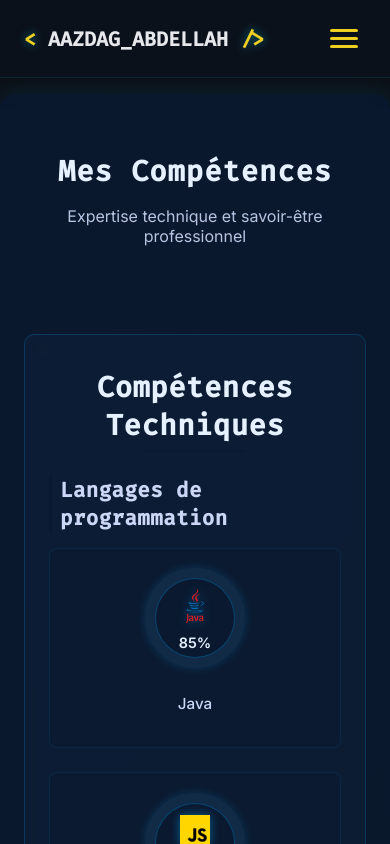
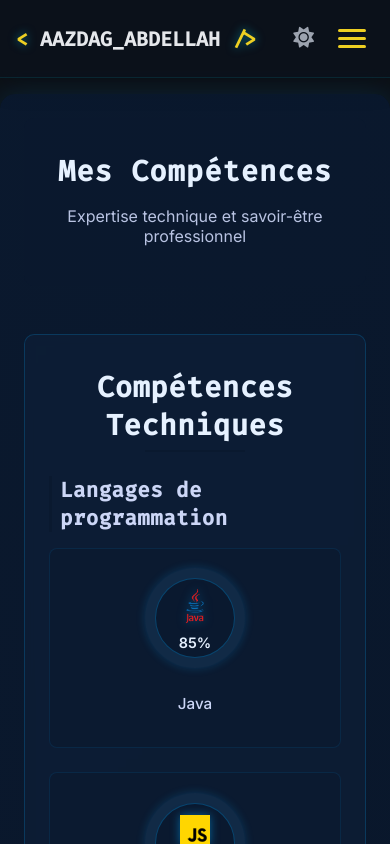
Before and after one commit to aazdagabde/My_portfolio, an Angular app: page /skills in a window 390 px wide. Shown: the top 844 px of the page. Built offline with nearby package versions, Linux system fonts and the light colour scheme.

Commit message:
Add theme toggle button and update styles for light mode

```diff
--- a/src/app/app.component.css
+++ b/src/app/app.component.css
@@ -93,31 +93,50 @@
   width: 100%;
 }
 
-/* --- MODIFICATIONS CI-DESSOUS --- */
+/* Conteneur pour le bouton de thème et le hamburger */
+.nav-controls {
+  display: flex;
+  align-items: center;
+  gap: 0.5rem; /* Espace entre les deux boutons */
+}
+
+/* Style du bouton pour changer de thème */
+.theme-toggle {
+  background: none;
+  border: none;
+  color: var(--text-medium);
+  cursor: pointer;
+  font-size: 1.3rem;
+  padding: 0.5rem;
+  transition: color 0.3s ease, transform 0.3s ease;
+  display: flex;
+  align-items: center;
+  justify-content: center;
+}
+
+.theme-toggle:hover {
+  color: var(--primary-accent);
+  transform: scale(1.1) rotate(15deg);
+}
 
 /* Hamburger pour menu mobile */
 .hamburger {
-  display: none;
   cursor: pointer;
-  background-color: transparent; /* Assure qu'il n'y a pas de fond */
+  background-color: transparent;
   border: none;
   padding: 0.5rem;
   z-index: 1010;
 }
 
 .hamburger-line {
-  display: block; /* Force l'élément à se comporter comme un bloc */
+  display: block;
   width: 28px;
   height: 3px;
-  /* Utilise la couleur la plus vive pour un contraste maximal */
   background-color: var(--primary-accent);
   margin: 5px 0;
   border-radius: 2px;
   transition: transform 0.3s ease, opacity 0.3s ease;
 }
-
-/* --- FIN DES MODIFICATIONS --- */
-
 
 .hamburger.active .hamburger-line:nth-child(1) {
   transform: translateY(8px) rotate(45deg);
@@ -253,29 +272,27 @@
 }
 
 /* Responsive */
+@media (min-width: 769px) {
+  .hamburger {
+    display: none;
+  }
+}
+
 @media (max-width: 768px) {
   .header {
-    padding: 1rem 1.5rem;
+    padding: 1rem;
   }
-
   .nav-links {
     display: none;
   }
-
-  .hamburger {
-    display: block;
-  }
-
   .footer-content {
     grid-template-columns: 1fr;
     text-align: center;
   }
-
   .footer-section h3::after {
     left: 50%;
     transform: translateX(-50%);
   }
-
   .social-links {
     justify-content: center;
   }
--- a/src/app/app.component.html
+++ b/src/app/app.component.html
@@ -16,11 +16,17 @@
         <li><a routerLink="/contact" routerLinkActive="active">Contact</a></li>
       </ul>
 
-      <button class="hamburger" (click)="toggleNav()" [class.active]="isNavOpen" aria-label="Menu">
-        <span class="hamburger-line"></span>
-        <span class="hamburger-line"></span>
-        <span class="hamburger-line"></span>
-      </button>
+      <div class="nav-controls">
+        <button class="theme-toggle" (click)="toggleTheme()" [attr.aria-label]="'Passer en mode ' + (isLightMode ? 'sombre' : 'clair')">
+          <i class="fas" [ngClass]="isLightMode ? 'fa-moon' : 'fa-sun'"></i>
+        </button>
+
+        <button class="hamburger" (click)="toggleNav()" [class.active]="isNavOpen" aria-label="Menu">
+          <span class="hamburger-line"></span>
+          <span class="hamburger-line"></span>
+          <span class="hamburger-line"></span>
+        </button>
+      </div>
     </nav>
   </header>
 
--- a/src/styles.css
+++ b/src/styles.css
@@ -3,12 +3,12 @@
 /* Importation de la police globale */
 @import url('https://fonts.googleapis.com/css2?family=Inter:wght@400;500;600;700;800&family=Fira+Code:wght@400;500&display=swap');
 
-/* Variables globales */
+/* Variables globales (Thème Sombre par défaut) */
 :root {
   --bg-color: #0d1117;
   --glass-bg: rgba(17, 27, 16, 0.7);
   --border-color: rgba(255, 255, 255, 0.08);
-  --primary-accent: #eecf22; /* Cyan */
+  --primary-accent: #eecf22; /* Jaune */
   --secondary-accent: #a78bfa; /* Violet */
   --text-light: #e5e7eb;
   --text-medium: #9ca3af;
@@ -17,6 +17,20 @@
   --font-mono: 'Fira Code', monospace;
   --transition-fast: 0.25s ease;
 }
+
+/* --- NOUVELLE PALETTE POUR LE THÈME CLAIR --- */
+/* Variables pour le Thème Clair (Palette améliorée) */
+body.light-mode {
+  --bg-color: #FDFDFD; /* Fond blanc pur pour un look net */
+  --glass-bg: rgba(250, 250, 250, 0.75);
+  --border-color: rgba(0, 0, 0, 0.1);
+  --primary-accent: #c4c408; /* Bleu impérial - Professionnel et fort */
+  --secondary-accent: #E56B6F; /* Corail - Touche de couleur chaude et moderne */
+  --text-light: #1A1A1A; /* Texte presque noir pour une lisibilité maximale */
+  --text-medium: #ffffff; /* Gris moyen pour les textes secondaires */
+  --text-dark: #888888; /* Gris clair pour les détails */
+}
+/* --- FIN DE LA NOUVELLE PALETTE --- */
 
 /* Corps de la page */
 body {
@@ -27,6 +41,8 @@ body {
   -webkit-font-smoothing: antialiased;
   -moz-osx-font-smoothing: grayscale;
   overflow-x: hidden;
+  /* Ajout d'une transition pour un changement de thème fluide */
+  transition: background-color 0.3s ease, color 0.3s ease;
 }
 
 /* Titres */
@@ -126,7 +142,7 @@ h1, h2, h3 {
 
 .tech-badges span:hover {
   background: var(--primary-accent);
-  color: #0d1117;
+  color: var(--bg-color); /* Changé pour utiliser la variable de fond */
 }
 
 /* Boutons */
@@ -148,11 +164,12 @@ h1, h2, h3 {
 
 .btn-primary {
   background: var(--primary-accent);
-  color: #0d1117;
+  color: var(--bg-color); /* Changé pour utiliser la variable de fond */
 }
 
 .btn-primary:hover {
-  background: #67e8f9;
+  background: var(--secondary-accent);
+  border-color: var(--secondary-accent);
 }
 
 .btn-outline {
@@ -161,7 +178,8 @@ h1, h2, h3 {
 }
 
 .btn-outline:hover {
-  background: rgba(34, 211, 238, 0.1);
+  background: var(--primary-accent);
+  color: var(--bg-color);
 }
 
 /* Animations */
```
